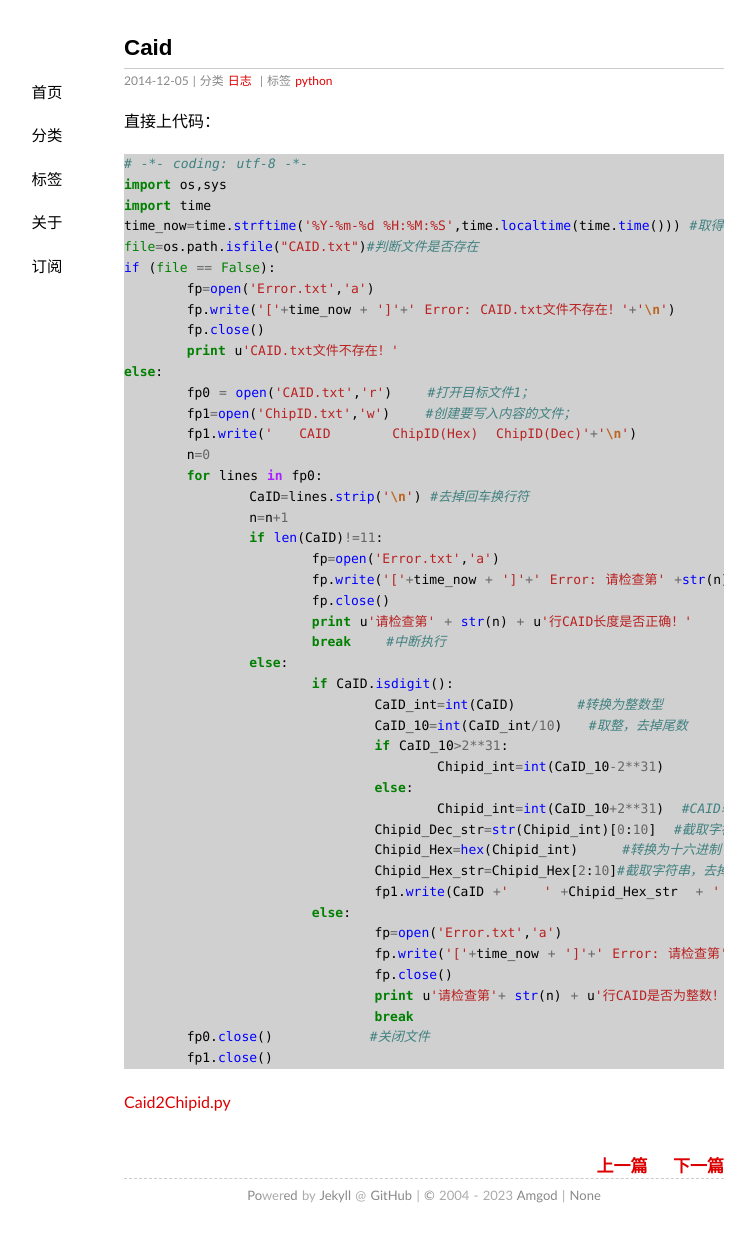
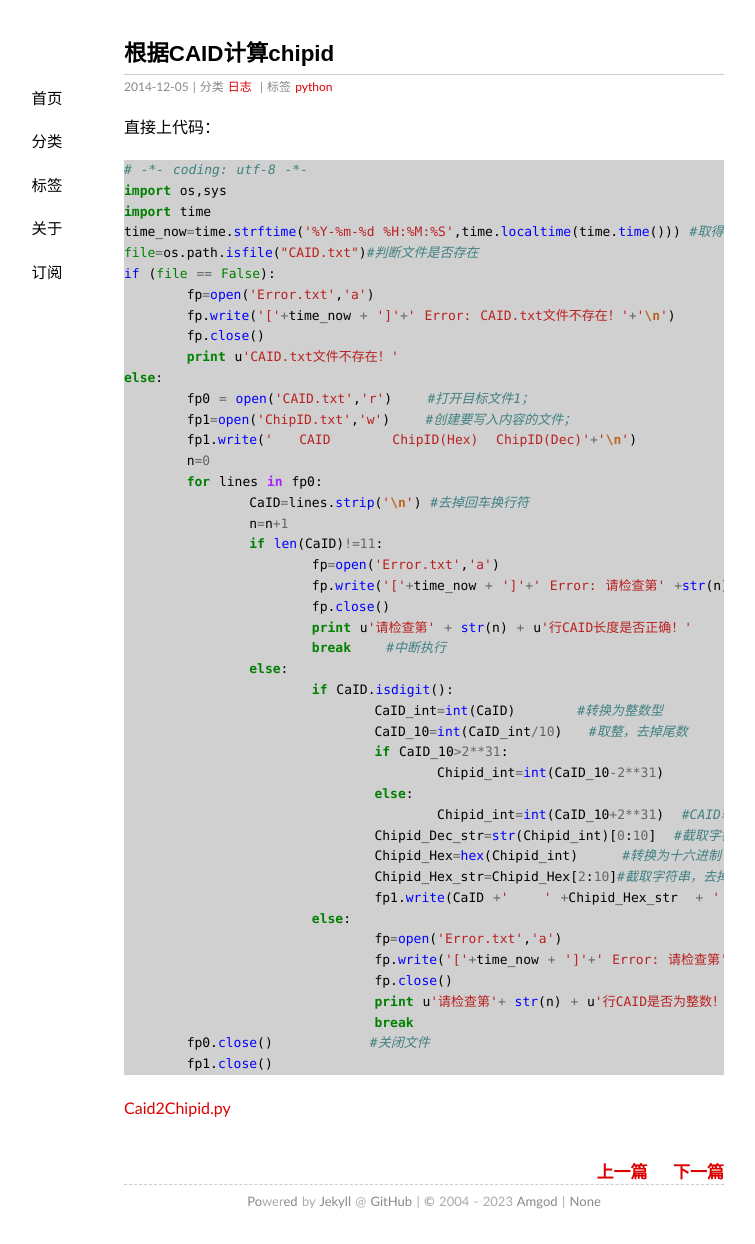
Before and after one commit to amgod/amgod.github.io, a Jekyll site: the page built from _posts/2014-12-05-caid.md, in a window 1280 px wide. Shown: the whole page, without its empty margins (216-971 px from the left). Built offline with Jekyll 4.4.1, drawn with Linux system fonts in a browser that asks for light colours.

Commit message:
Update 2014-12-05-caid.md

```diff
--- a/_posts/2014-12-05-caid.md
+++ b/_posts/2014-12-05-caid.md
@@ -1,5 +1,5 @@
 ---
-Title: 根据CAID计算chipid
+title: 根据CAID计算chipid
 date: 2014-12-05 13:02
 layout: post
 status: public
```
